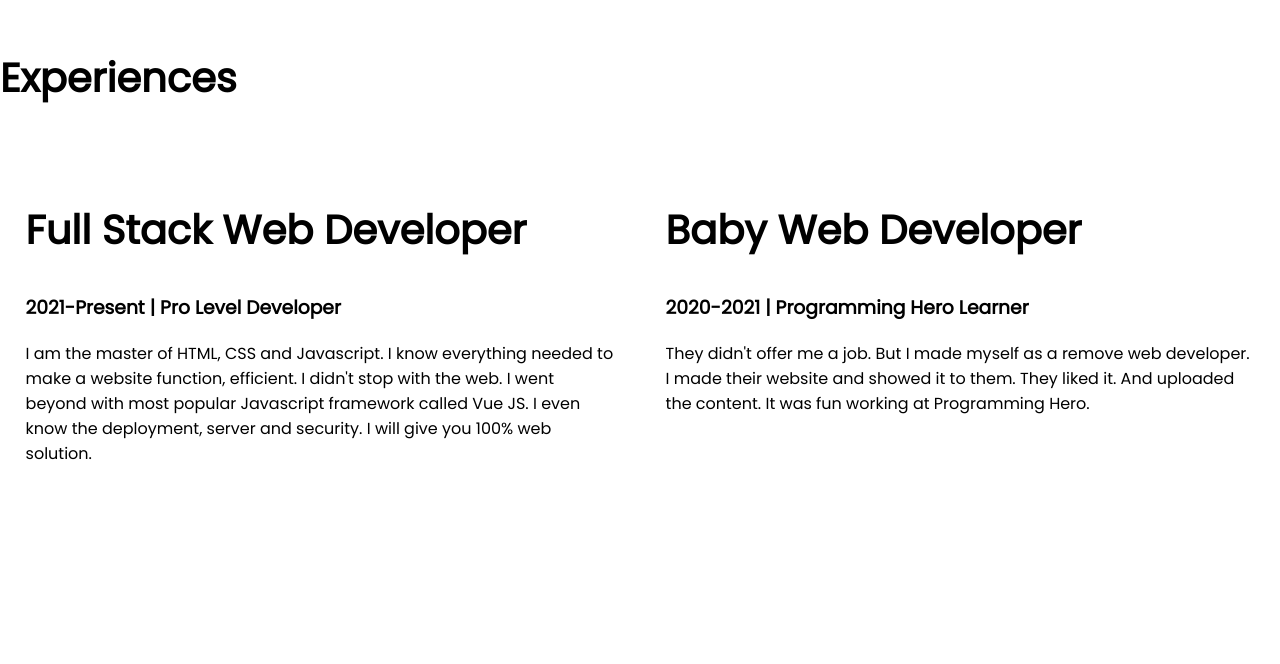
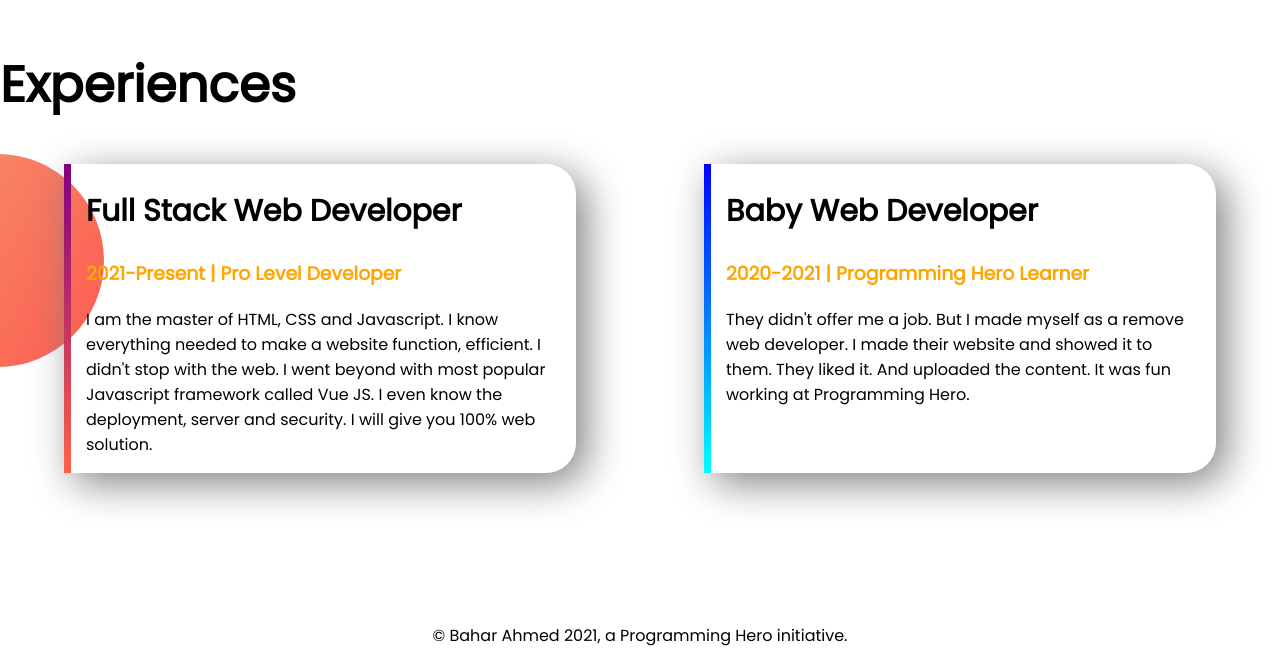
Before and after one commit to BaharAhmed/Developer_portfolio, a plain HTML site: page index.html in a window 1280 px wide. Shown: the part 1404-2068 px from the top of the page. Drawn offline with Linux system fonts and the light colour scheme.

Commit message:
added new

```diff
--- a/index.html
+++ b/index.html
@@ -47,17 +47,17 @@
     <section class="exp-area">
         <h1>Experiences</h1>
         <div class="flexible-container">
-            <div class="half-widht">
-                <h1>Full Stack Web Developer</h1>
-                <h3>2021-Present | Pro Level Developer</h3>
+            <div id="full-stk" class="exp-itm">
+                <h2>Full Stack Web Developer</h2>
+                <h3 class="orange-color">2021-Present | Pro Level Developer</h3>
                 <p>I am the master of HTML, CSS and Javascript. I know everything needed to make a website function,
                     efficient. I didn't stop with the web. I went beyond with most popular Javascript framework called
                     Vue
                     JS. I even know the deployment, server and security. I will give you 100% web solution.</p>
             </div>
-            <div class="half-widht">
-                <h1>Baby Web Developer</h1>
-                <h3>2020-2021 | Programming Hero Learner</h3>
+            <div id="baby" class="exp-itm">
+                <h2>Baby Web Developer</h2>
+                <h3 class="orange-color">2020-2021 | Programming Hero Learner</h3>
                 <p>
                     They didn't offer me a job. But I made myself as a remove web developer. I made their website and
                     showed
@@ -68,6 +68,9 @@
         </div>
 
     </section>
+    <footer>
+        <p>© Bahar Ahmed 2021, a Programming Hero initiative.</p>
+    </footer>
 
 </body>
 
--- a/style.css
+++ b/style.css
@@ -3,8 +3,11 @@ body{
     margin: 0%;
 }
 h1{
-    font-size: 40px;
+    font-size: 50px;
 }
+ h2{
+     font-size: 30px ;
+ }
 .orange-color{
     color: orange;
 }
@@ -37,3 +40,30 @@ h1{
     background-repeat: no-repeat;
     background-position: right ;
 }
+.exp-itm{
+    width: 40%;
+    border-left: 10px solid green;
+    border-top-right-radius: 30px;
+    border-bottom-right-radius: 30px;
+    margin-left: 5%;
+    margin-right: 5%;
+    padding-left: 15px;
+    padding-right: 15px;
+    box-shadow: 10px 10px 40px gray;
+}
+.exp-area{
+    background-image: url(images/exp-bg.png);
+    background-repeat: no-repeat;
+    background-position: left ;
+}
+#baby{
+    border-left: 7px solid ;
+    border-image: linear-gradient( blue, cyan ) ;
+    border-image-slice: 1;}
+#full-stk{
+    border-left: 7px solid ;
+    border-image: linear-gradient(purple, tomato  ) ;
+    border-image-slice: 1;}
+footer p{
+    text-align: center;
+}
```
Also changed, not shown: New folder/152324882_2841841466143228_349336133699055069_n-removebg-preview.png (deleted), New folder/152324882_2841841466143228_349336133699055069_n.jpg (deleted), New folder/190153205_2904592253201482_6809452825240009142_n-removebg-preview.png (deleted), New folder/190153205_2904592253201482_6809452825240009142_n.jpg (deleted), New folder/28516620_1999647503695966_7531767719433498461_o.jpg (deleted), New folder/46948112_2189543754706339_1038167395866247168_n-removebg-preview.png (deleted), New folder/46948112_2189543754706339_1038167395866247168_n.jpg (deleted), New folder/75266159_2444188235908555_4093329920166461440_n.jpg (deleted), New folder/82966050_2506856019641776_174084761197740032_n.jpg (deleted), New folder/91907906_2566912196969491_767922976950583296_n.jpg (deleted).
